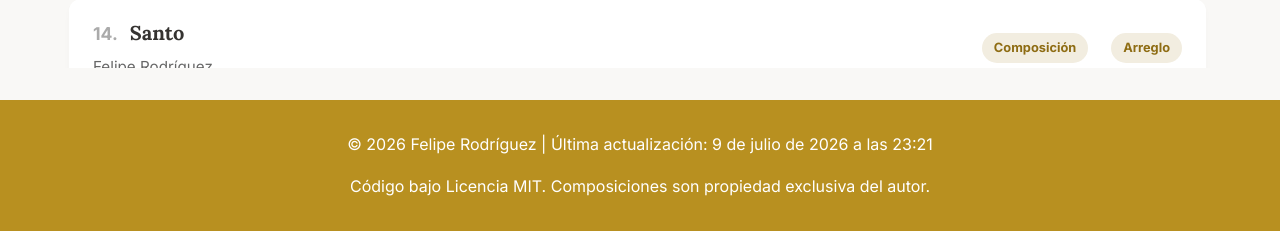
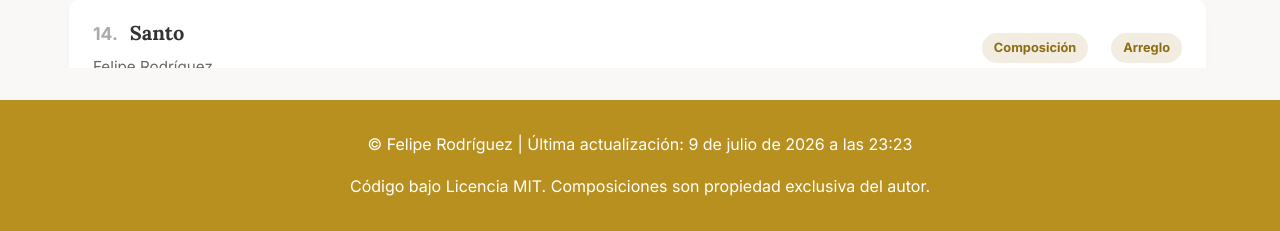
Before and after one commit to feliperodriguezborquez/mi_musica_app, a Flask app: page /arreglos in a window 1280 px wide. Shown: the part 1739-1970 px from the top of the page. Run offline with Flask 3, Linux system fonts and the light colour scheme; some libraries are stand-ins or nearby versions.

Commit message:
Eliminar año redundante del pie de página

```diff
--- a/build_date.txt
+++ b/build_date.txt
@@ -1 +1 @@
-9 de julio de 2026 a las 23:21
+9 de julio de 2026 a las 23:23
--- a/templates/base.html
+++ b/templates/base.html
@@ -42,7 +42,7 @@
         {% block content %}{% endblock %}
     </main>
     <footer>
-        <p>&copy; 2026 Felipe Rodríguez | Última actualización: {{ last_update }}</p>
+        <p>&copy; Felipe Rodríguez | Última actualización: {{ last_update }}</p>
         <p>Código bajo Licencia MIT. Composiciones son propiedad exclusiva del autor.</p>
     </footer>
 
```
